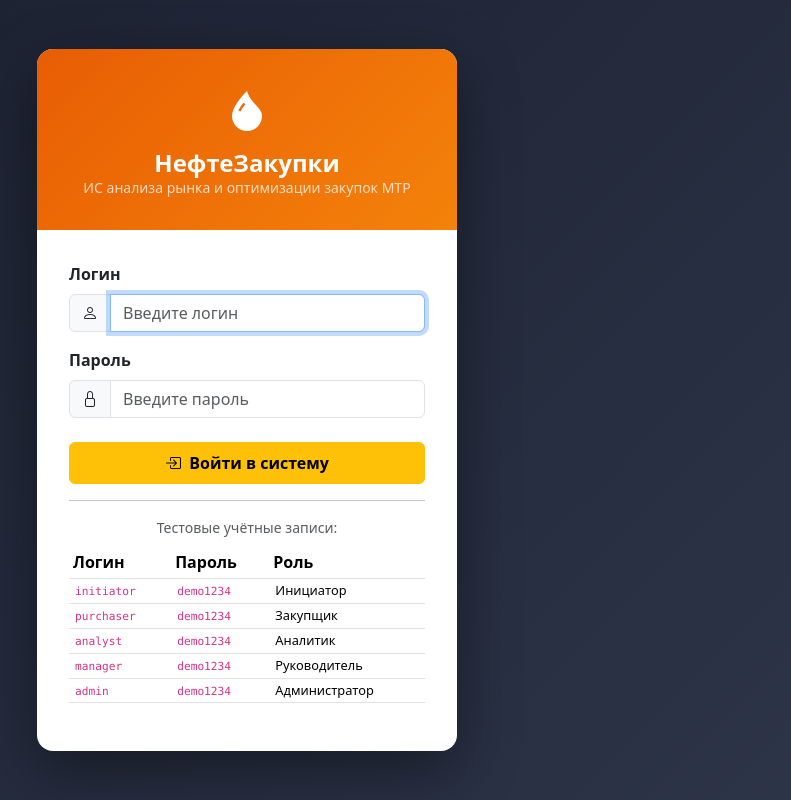
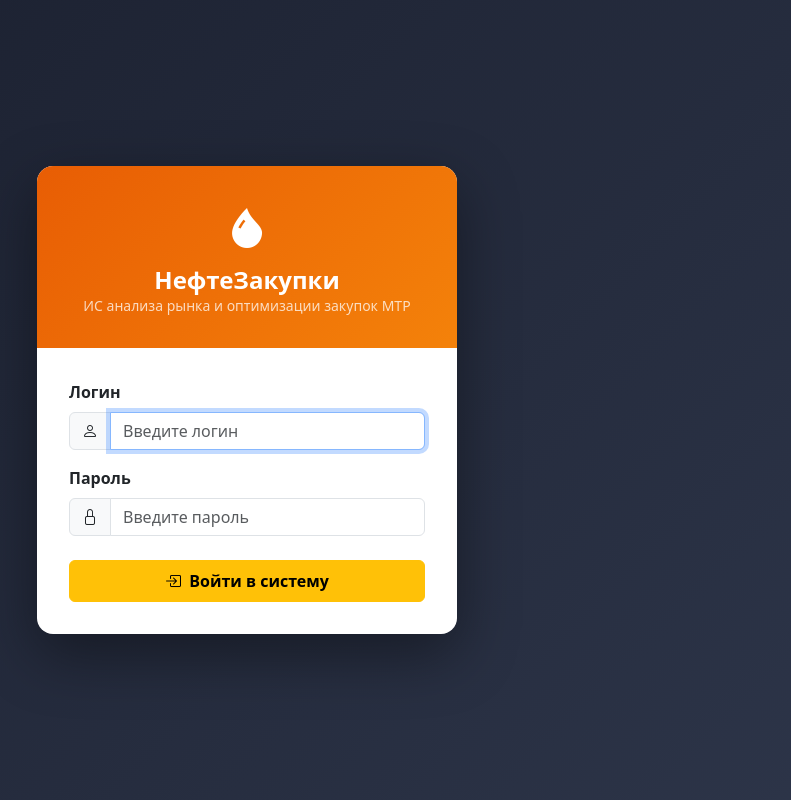
Before and after one commit to gtYako/tatneft-purchase, a Django app: template templates/registration/login.html in a window 1280 px wide. Shown: the whole page, without its empty margins (393-1184 px from the left). Run offline with Django 4.2, Linux system fonts and the light colour scheme; the template is opened without the code that fills it: values that come from a table or form of the project are taken from there, others are empty.

Commit message:
Remove demo accounts from login page

```diff
--- a/templates/registration/login.html
+++ b/templates/registration/login.html
@@ -3,7 +3,7 @@
 <head>
 <meta charset="UTF-8">
 <meta name="viewport" content="width=device-width, initial-scale=1.0">
-<title>Вход — НефтеЗакупки</title>
+<title>Вход - НефтеЗакупки</title>
 <link href="https://cdn.jsdelivr.net/npm/bootstrap@5.3.2/dist/css/bootstrap.min.css" rel="stylesheet">
 <link href="https://cdn.jsdelivr.net/npm/bootstrap-icons@1.11.3/font/bootstrap-icons.min.css" rel="stylesheet">
 <style>
@@ -12,8 +12,6 @@
   .login-header { background: linear-gradient(135deg, #e85d04, #f4820a); border-radius: 16px 16px 0 0; padding: 2rem; text-align: center; }
   .login-header .icon { font-size: 2.5rem; }
   .login-body { padding: 2rem; }
-  .hint-table td { font-size: .8rem; padding: 2px 6px; }
-  .hint-table tr:hover { background: #f8f9fa; }
 </style>
 </head>
 <body>
@@ -50,19 +48,6 @@
         <i class="bi bi-box-arrow-in-right me-1"></i> Войти в систему
       </button>
     </form>
-
-    <hr class="my-3">
-    <p class="text-muted small text-center mb-2">Тестовые учётные записи:</p>
-    <table class="table table-sm hint-table">
-      <thead><tr><th>Логин</th><th>Пароль</th><th>Роль</th></tr></thead>
-      <tbody>
-        <tr><td><code>initiator</code></td><td><code>demo1234</code></td><td>Инициатор</td></tr>
-        <tr><td><code>purchaser</code></td><td><code>demo1234</code></td><td>Закупщик</td></tr>
-        <tr><td><code>analyst</code></td><td><code>demo1234</code></td><td>Аналитик</td></tr>
-        <tr><td><code>manager</code></td><td><code>demo1234</code></td><td>Руководитель</td></tr>
-        <tr><td><code>admin</code></td><td><code>demo1234</code></td><td>Администратор</td></tr>
-      </tbody>
-    </table>
   </div>
 </div>
 </div>
```
Also changed, not shown: frontend/src/pages/Login.jsx (+2 -21 lines).
